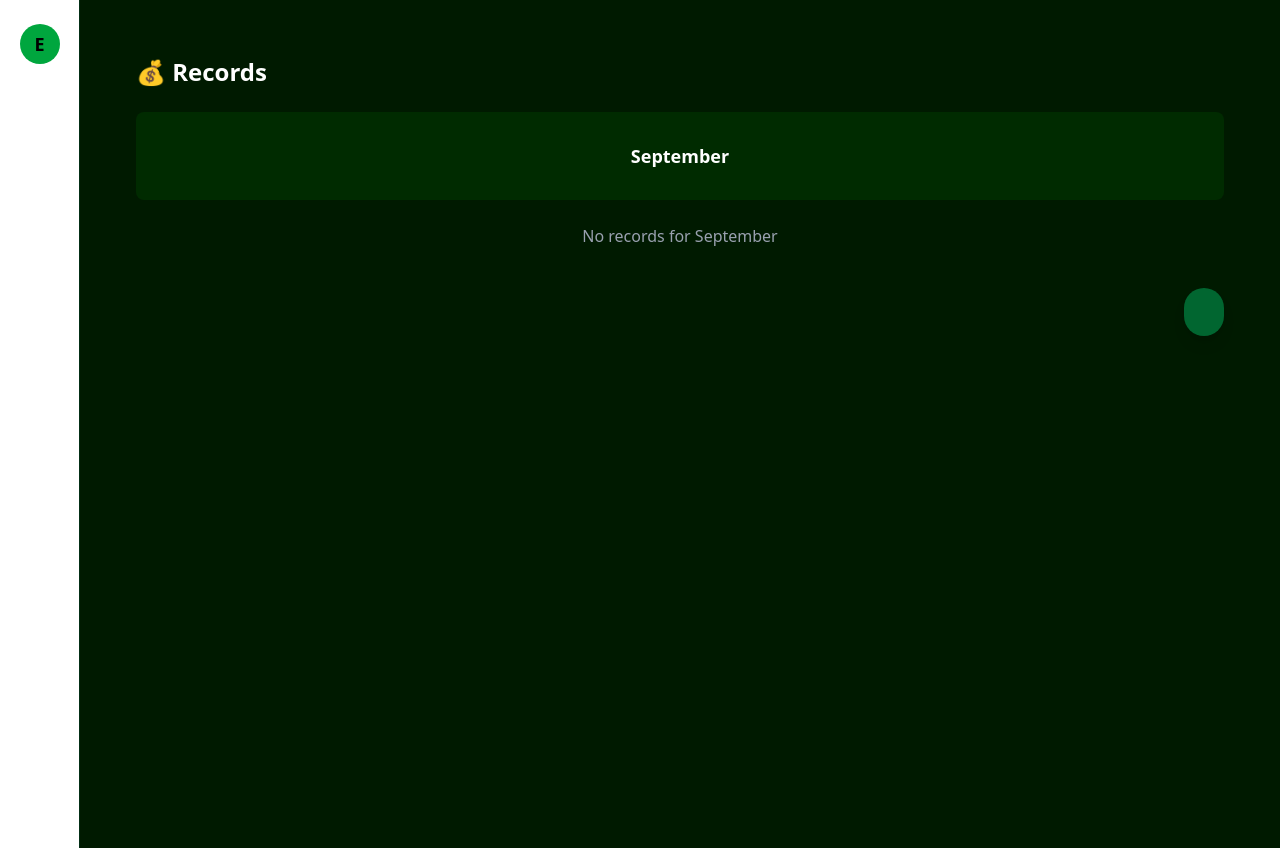
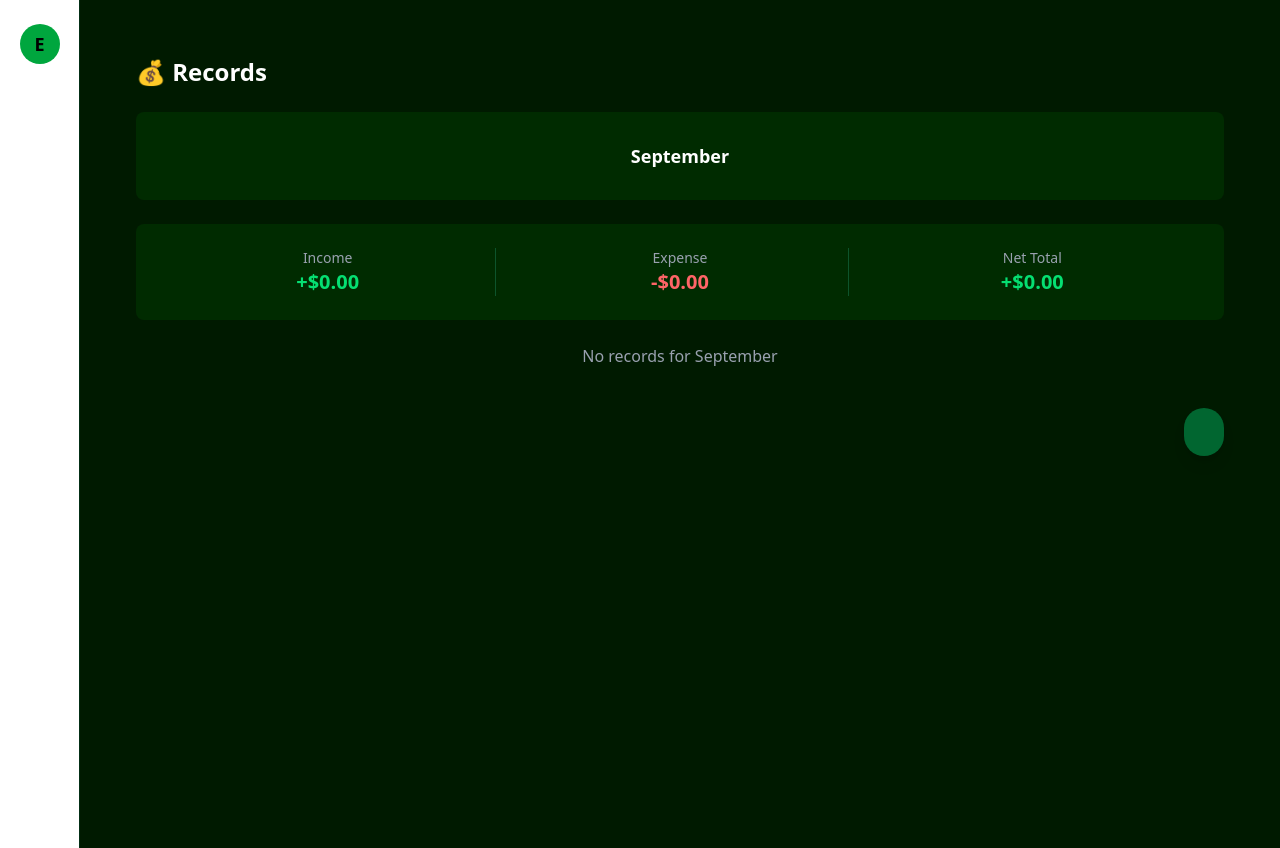
Before and after one commit to ishajivani98/MoneyManagement, a React (Vite) app: page /dashboard/records in a window 1280 px wide. Built offline with nearby package versions, Linux system fonts and the light colour scheme; sample sign-in values are in the browser's storage; some icons are missing.

Commit message:
add total in expence

```diff
--- a/package.json
+++ b/package.json
@@ -24,6 +24,7 @@
   },
   "devDependencies": {
     "@eslint/js": "^9.33.0",
+    "@types/chart.js": "^2.9.41",
     "@types/react": "^19.1.12",
     "@types/react-dom": "^19.1.9",
     "@vitejs/plugin-react": "^5.0.0",
@@ -37,5 +38,10 @@
     "typescript": "~5.8.3",
     "typescript-eslint": "^8.39.1",
     "vite": "^7.1.2"
+  },
+  "dependencies": {
+    "chart.js": "^4.5.0",
+    "react-chartjs-2": "^5.3.0",
+    "recharts": "^3.2.1"
   }
 }
--- a/src/App.tsx
+++ b/src/App.tsx
@@ -4,7 +4,9 @@ import Login from "./Reg-Login/Login";
 import Dashboard from "./Dashborad/Dashboard";
 import ProtectedRoute from "./ProtectedRoute";
 import PublicRoute from "./PublicRoute";
-import Records from "./Dashborad/Records"; // import records
+import Records from "./Dashborad/Records";
+import Analysis from "./Dashborad/Analysis"; // import records
+
 // (later add Analysis, Budgets, Accounts, etc.)
 
 function App() {
@@ -38,7 +40,7 @@ function App() {
         }
       >
         <Route path="records" element={<Records />} />
-        {/* <Route path="analysis" element={<Analysis />} /> */}
+         <Route path="analysis" element={<Analysis />} />
         {/* <Route path="budgets" element={<Budgets />} /> */}
         {/* <Route path="accounts" element={<Accounts />} /> */}
       </Route>
--- /dev/null
+++ b/src/Dashborad/Analysis.tsx
@@ -0,0 +1,49 @@
+// src/components/PieChart.tsx
+import React from 'react';
+import {
+  Chart as ChartJS,
+  ArcElement,
+  Tooltip,
+  Legend,
+  ChartOptions,
+  ChartData
+} from 'chart.js';
+import { Pie } from 'react-chartjs-2';
+
+ChartJS.register(ArcElement, Tooltip, Legend);
+
+const data: ChartData<'pie', number[], string> = {
+  labels: ['Red', 'Blue', 'Yellow'],
+  datasets: [
+    {
+      label: 'Votes',
+      data: [12, 19, 3],
+      backgroundColor: [
+        'rgba(255, 99, 132, 0.6)',
+        'rgba(54, 162, 235, 0.6)',
+        'rgba(255, 206, 86, 0.6)',
+      ],
+      borderColor: '#fff',
+      borderWidth: 1,
+    },
+  ],
+};
+
+const options: ChartOptions<'pie'> = {
+  responsive: true,
+  plugins: {
+    legend: {
+      position: 'top',
+    },
+  },
+};
+
+const Analysis: React.FC = () => {
+  return (
+    <div style={{ width: '400px', height: '400px' }}>
+      <Pie data={data} options={options} />
+    </div>
+  );
+};
+
+export default Analysis;
--- a/src/Dashborad/Records.tsx
+++ b/src/Dashborad/Records.tsx
@@ -11,16 +11,13 @@ function Records() {
   const [currentMonth, setCurrentMonth] = useState(new Date().getMonth());
   const [isModalOpen, setIsModalOpen] = useState(false);
 
-  // Calculator
   const [calcValue, setCalcValue] = useState("0");
 
-  // Record fields
   const [transactionType, setTransactionType] = useState("Income");
   const [account, setAccount] = useState("💳 Account");
   const [category, setCategory] = useState("🏷 Category");
   const [notes, setNotes] = useState("");
 
-  // All saved records
   const [records, setRecords] = useState<{
     amount: string;
     type: string;
@@ -37,7 +34,6 @@ function Records() {
   const handleCalcClick = (val: string) => {
     if (val === "=") {
       try {
-        // eslint-disable-next-line no-eval
         setCalcValue(eval(calcValue.replace("×", "*").replace("÷", "/")).toString());
       } catch {
         setCalcValue("Error");
@@ -97,10 +93,53 @@ function Records() {
           </div>
         </div>
 
+        {/* Totals - Horizontal View */}
+        <div className="bg-[#002b00] rounded-lg p-6 mb-6 text-white">
+          {(() => {
+            const monthRecords = records.filter((r) => r.month === currentMonth);
+            const income = monthRecords
+              .filter((r) => r.type === "Income")
+              .reduce((acc, curr) => acc + parseFloat(curr.amount), 0);
+            const expense = monthRecords
+              .filter((r) => r.type === "Expense")
+              .reduce((acc, curr) => acc + parseFloat(curr.amount), 0);
+            const net = income - expense;
+
+            return (
+              <div className="flex justify-between text-center space-x-4">
+                <div className="flex-1 border-r border-green-900">
+                  <div className="text-sm text-gray-400">Income</div>
+                  <div className="text-green-400 font-bold text-xl">
+                    +${income.toFixed(2)}
+                  </div>
+                </div>
+                <div className="flex-1 border-r border-green-900">
+                  <div className="text-sm text-gray-400">Expense</div>
+                  <div className="text-red-400 font-bold text-xl">
+                    -${expense.toFixed(2)}
+                  </div>
+                </div>
+                <div className="flex-1">
+                  <div className="text-sm text-gray-400">Net Total</div>
+                  <div
+                    className={`font-bold text-xl ${
+                      net >= 0 ? "text-green-400" : "text-red-400"
+                    }`}
+                  >
+                    {net >= 0 ? "+" : "-"}${Math.abs(net).toFixed(2)}
+                  </div>
+                </div>
+              </div>
+            );
+          })()}
+        </div>
+
         {/* Records List */}
         <div className="space-y-4 text-white">
           {records.filter((r) => r.month === currentMonth).length === 0 ? (
-            <div className="text-center text-gray-400">No records for {months[currentMonth]}</div>
+            <div className="text-center text-gray-400">
+              No records for {months[currentMonth]}
+            </div>
           ) : (
             records
               .filter((r) => r.month === currentMonth)
@@ -111,7 +150,9 @@ function Records() {
                 >
                   <div>
                     <div className="font-semibold">{record.type}</div>
-                    <div className="text-sm text-gray-400">{record.notes || "No notes"}</div>
+                    <div className="text-sm text-gray-400">
+                      {record.notes || "No notes"}
+                    </div>
                     <div className="text-xs text-gray-500">{record.date}</div>
                   </div>
                   <div className="text-lg font-bold">
@@ -137,8 +178,7 @@ function Records() {
       {isModalOpen && (
         <div className="fixed inset-0 bg-black/50 backdrop-blur-sm flex items-center justify-center z-50">
           <div className="bg-[#1a1a1a] rounded-xl shadow-lg p-6 w-[420px] text-gray-200 relative">
-
-            {/* Header with Cancel and Save */}
+            {/* Header */}
             <div className="flex justify-between items-center mb-4">
               <button
                 onClick={() => setIsModalOpen(false)}
@@ -146,14 +186,17 @@ function Records() {
               >
                 ✕ Cancel
               </button>
-              <button onClick={handleSave} className="text-green-800 font-semibold">
+              <button
+                onClick={handleSave}
+                className="text-green-800 font-semibold"
+              >
                 ✓ Save
               </button>
             </div>
 
             {/* Tabs */}
             <div className="flex justify-center space-x-6 mb-6">
-              {["Income", "Expense", "Transfer"].map((type) => (
+              {["Income", "Expense"].map((type) => (
                 <button
                   key={type}
                   onClick={() => setTransactionType(type)}
--- a/src/main.tsx
+++ b/src/main.tsx
@@ -6,11 +6,14 @@ import store from "./Redux/store";
 import App from "./App";
 import "./index.css";
 
+
+
 ReactDOM.createRoot(document.getElementById("root")!).render(
   <React.StrictMode>
     <Provider store={store}>
       <BrowserRouter>
         <App />
+
       </BrowserRouter>
     </Provider>
   </React.StrictMode>
```
Also changed, not shown: 1 other file (tests, documents, lock files or other folders).
